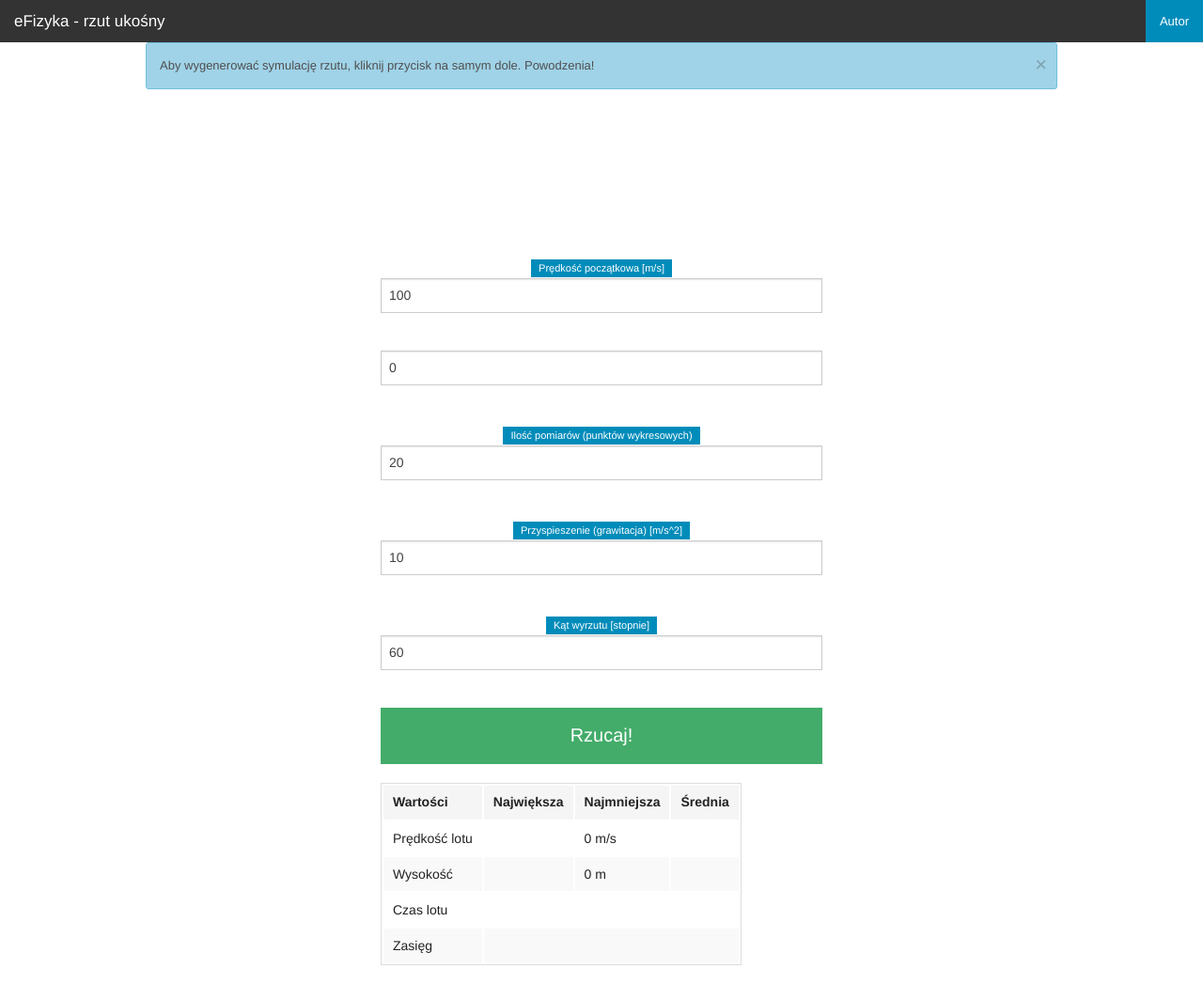
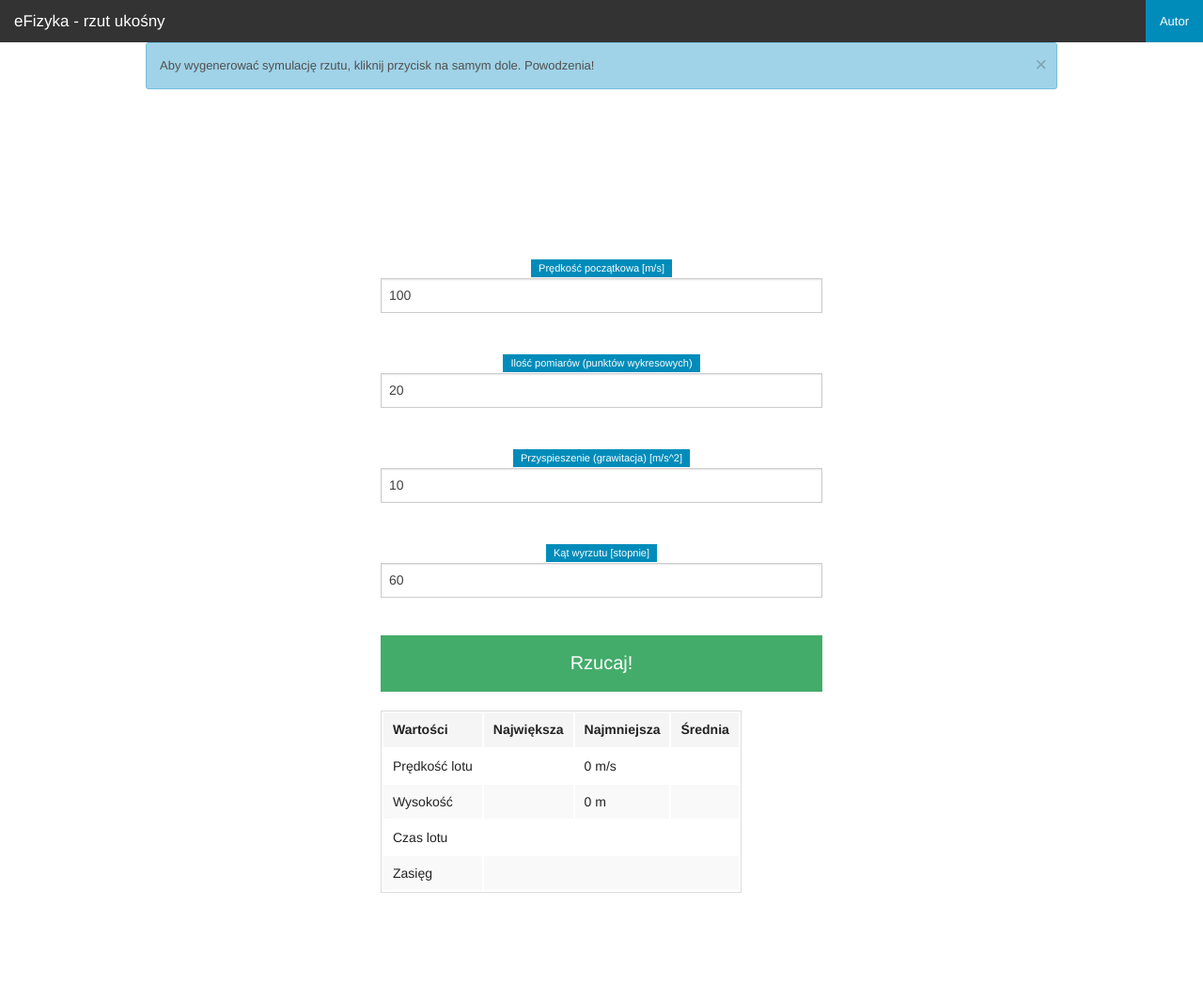
Before and after one commit to Marahin/efizyka-projekt, a plain HTML site: page index.html in a window 1280 px wide. Shown: the whole page at 94% size. After the commit the page ends 970 px from the top, so only its background shows below. Drawn offline with Linux system fonts and the light colour scheme.

Commit message:
removing field

```diff
--- a/index.html
+++ b/index.html
@@ -47,7 +47,7 @@
           <input type="text" value=100 id="text_initial_velocity" step="any" /><br/>
         <!--  <label for="initial_height" class="label">Wysokość początkowa [m]</label> -->
 <!--          <input value=0 type="range" id="range_initial_height" /> -->
-          <input type="text" value=0 id="text_initial_height" /><br/>
+<!--          <input type="text" value=0 id="text_initial_height" /><br/> -->
           <label for="steps" class="label">Ilość pomiarów (punktów wykresowych)</label>
           <input value=20 type="text" id="steps" /><br/>
 
```
